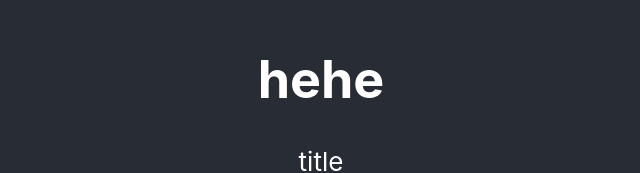
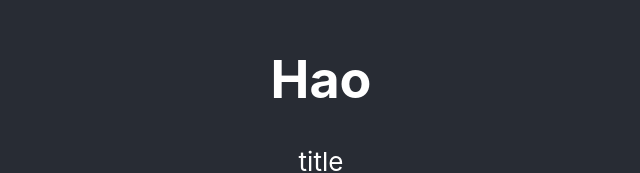
Before and after one commit to toantrongnguyen/demo_git, a React (Create React App) app: page / in a window 1280 px wide. Shown: the part 218-391 px from the top of the page, without its empty margins (319-959 px from the left). Built offline with nearby package versions, Linux system fonts and the light colour scheme.

Commit message:
refs bug #24 Edit app.js

```diff
--- a/src/App.js
+++ b/src/App.js
@@ -21,7 +21,7 @@ function App() {
   return (
     <div className="App">
       <header className="App-header">
-        <h1>hehe</h1>
+        <h1>Hao</h1>
         {isShowTitle ? 'title' : 'no title'}
         {isShowTitle && (
           <h2>
```
